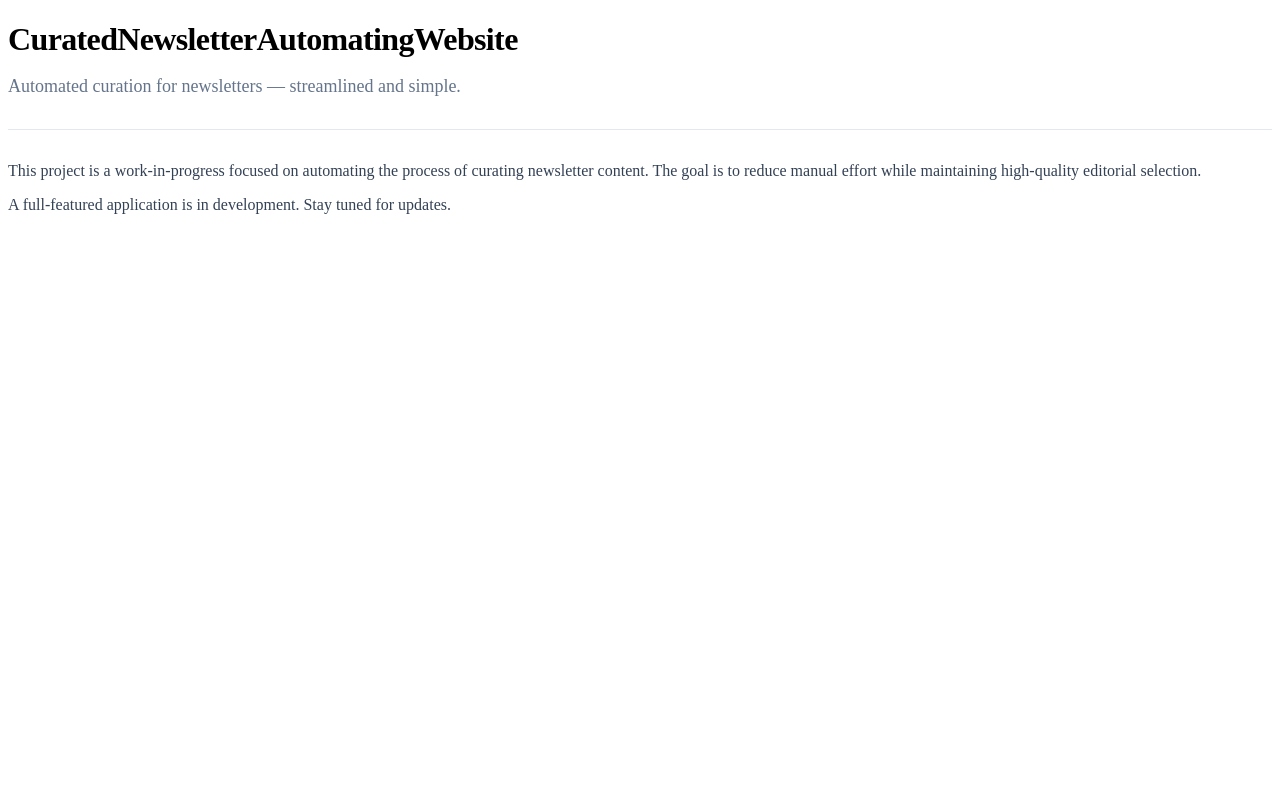
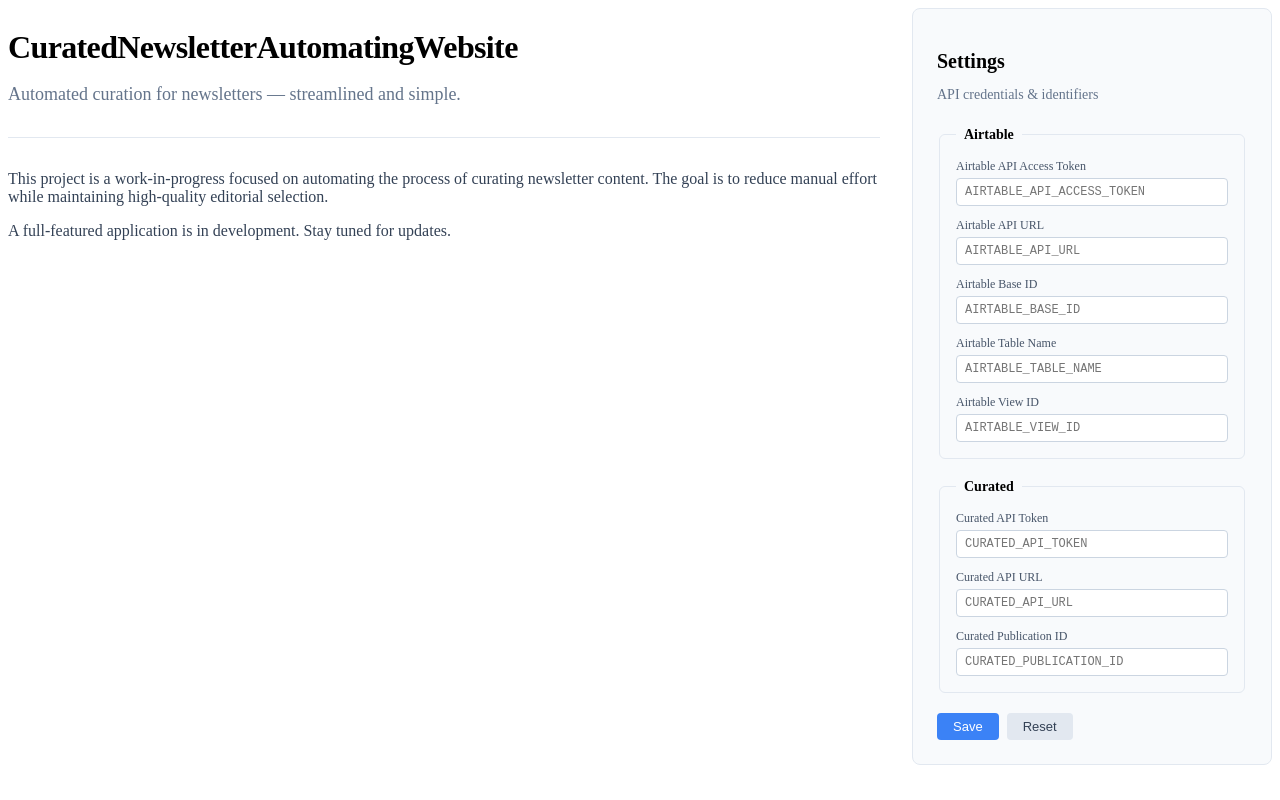
Before and after one commit to Automating-Curated-Newsletter/CuratedNewsletterAutomatingWebsite, a SvelteKit app: page / in a window 1280 px wide. Built offline with nearby package versions, Linux system fonts and the light colour scheme.

Commit message:
Move form to main page

```diff
--- a/src/routes/+page.svelte
+++ b/src/routes/+page.svelte
@@ -3,6 +3,57 @@
 	<meta name="description" content="Automated curation for newsletters — streamlined and simple." />
 </svelte:head>
 
+<script lang="ts">
+	const fields = [
+		{ key: 'AIRTABLE_API_ACCESS_TOKEN', label: 'Airtable API Access Token', group: 'airtable' },
+		{ key: 'AIRTABLE_API_URL', label: 'Airtable API URL', group: 'airtable' },
+		{ key: 'AIRTABLE_BASE_ID', label: 'Airtable Base ID', group: 'airtable' },
+		{ key: 'AIRTABLE_TABLE_NAME', label: 'Airtable Table Name', group: 'airtable' },
+		{ key: 'AIRTABLE_VIEW_ID', label: 'Airtable View ID', group: 'airtable' },
+		{ key: 'CURATED_API_TOKEN', label: 'Curated API Token', group: 'curated' },
+		{ key: 'CURATED_API_URL', label: 'Curated API URL', group: 'curated' },
+		{ key: 'CURATED_PUBLICATION_ID', label: 'Curated Publication ID', group: 'curated' }
+	] as const;
+
+	const STORAGE_KEY = 'curation-settings';
+
+	function loadSettings(): Record<string, string> {
+		if (typeof localStorage === 'undefined') return {};
+		try {
+			const raw = localStorage.getItem(STORAGE_KEY);
+			return raw ? JSON.parse(raw) : {};
+		} catch {
+			return {};
+		}
+	}
+
+	let values = $state(loadSettings());
+	let saved = $state(false);
+
+	function getValue(key: string): string {
+		return values[key] ?? '';
+	}
+
+	function setValue(key: string, val: string) {
+		values[key] = val;
+	}
+
+	function handleSubmit(e: Event) {
+		e.preventDefault();
+		localStorage.setItem(STORAGE_KEY, JSON.stringify(values));
+		saved = true;
+		setTimeout(() => (saved = false), 2000);
+	}
+
+	function handleReset() {
+		values = {};
+		localStorage.removeItem(STORAGE_KEY);
+		saved = false;
+	}
+</script>
+
+<div class="layout">
+	<main>
 		<h1>CuratedNewsletterAutomatingWebsite</h1>
 		<p class="subtitle">Automated curation for newsletters — streamlined and simple.</p>
 
@@ -15,8 +66,64 @@
 		</p>
 
 		<p>A full-featured application is in development. Stay tuned for updates.</p>
+	</main>
+
+	<aside class="sidebar">
+		<h2>Settings</h2>
+		<p class="sidebar-subtitle">API credentials & identifiers</p>
+
+		<form onsubmit={handleSubmit}>
+			<fieldset>
+				<legend>Airtable</legend>
+				{#each fields.filter((f) => f.group === 'airtable') as field}
+					<label>
+						<span>{field.label}</span>
+						<input
+							type="text"
+							name={field.key}
+							placeholder={field.key}
+							value={getValue(field.key)}
+							oninput={(e) => setValue(field.key, e.currentTarget.value)}
+						/>
+					</label>
+				{/each}
+			</fieldset>
+
+			<fieldset>
+				<legend>Curated</legend>
+				{#each fields.filter((f) => f.group === 'curated') as field}
+					<label>
+						<span>{field.label}</span>
+						<input
+							type="text"
+							name={field.key}
+							placeholder={field.key}
+							value={getValue(field.key)}
+							oninput={(e) => setValue(field.key, e.currentTarget.value)}
+						/>
+					</label>
+				{/each}
+			</fieldset>
+
+			<div class="actions">
+				<button type="submit">Save</button>
+				<button type="button" onclick={handleReset}>Reset</button>
+			</div>
+		</form>
+
+		{#if saved}
+			<p class="toast">Settings saved to localStorage.</p>
+		{/if}
+	</aside>
+</div>
 
 <style>
+	.layout {
+		display: grid;
+		grid-template-columns: 1fr 360px;
+		gap: 2rem;
+		align-items: start;
+	}
 	h1 {
 		font-size: 2rem;
 		font-weight: 700;
@@ -37,4 +144,94 @@
 		border-top: 1px solid #e2e8f0;
 		margin: 2rem 0;
 	}
+	.sidebar {
+		background: #f8fafc;
+		border: 1px solid #e2e8f0;
+		border-radius: 0.5rem;
+		padding: 1.5rem;
+	}
+	.sidebar h2 {
+		font-size: 1.25rem;
+		font-weight: 600;
+		margin-bottom: 0.25rem;
+	}
+	.sidebar-subtitle {
+		font-size: 0.875rem;
+		color: #64748b;
+		margin-bottom: 1.5rem;
+	}
+	form {
+		display: flex;
+		flex-direction: column;
+		gap: 1.25rem;
+	}
+	fieldset {
+		border: 1px solid #e2e8f0;
+		border-radius: 0.375rem;
+		padding: 1rem;
+	}
+	legend {
+		font-weight: 600;
+		font-size: 0.875rem;
+		padding: 0 0.5rem;
+	}
+	label {
+		display: flex;
+		flex-direction: column;
+		gap: 0.25rem;
+		margin-bottom: 0.75rem;
+	}
+	label:last-child {
+		margin-bottom: 0;
+	}
+	label span {
+		font-size: 0.75rem;
+		color: #475569;
+	}
+	input {
+		padding: 0.375rem 0.5rem;
+		border: 1px solid #cbd5e1;
+		border-radius: 0.25rem;
+		font-family: monospace;
+		font-size: 0.75rem;
+	}
+	input:focus {
+		outline: none;
+		border-color: #3b82f6;
+		box-shadow: 0 0 0 2px rgba(59, 130, 246, 0.25);
+	}
+	.actions {
+		display: flex;
+		gap: 0.5rem;
+	}
+	button {
+		padding: 0.375rem 1rem;
+		border: none;
+		border-radius: 0.25rem;
+		font-size: 0.8125rem;
+		font-weight: 500;
+		cursor: pointer;
+	}
+	button[type='submit'] {
+		background: #3b82f6;
+		color: #fff;
+	}
+	button[type='submit']:hover {
+		background: #2563eb;
+	}
+	button[type='button'] {
+		background: #e2e8f0;
+		color: #334155;
+	}
+	button[type='button']:hover {
+		background: #cbd5e1;
+	}
+	.toast {
+		margin-top: 0.75rem;
+		padding: 0.5rem 0.75rem;
+		background: #dcfce7;
+		color: #166534;
+		border-radius: 0.25rem;
+		font-size: 0.75rem;
+	}
 </style>
--- a/src/routes/settings/+page.svelte
+++ /dev/null
@@ -1,182 +0,0 @@
-<svelte:head>
-	<title>Settings — CuratedNewsletterAutomatingWebsite</title>
-</svelte:head>
-
-<script lang="ts">
-	const fields = [
-		{ key: 'AIRTABLE_API_ACCESS_TOKEN', label: 'Airtable API Access Token', group: 'airtable' },
-		{ key: 'AIRTABLE_API_URL', label: 'Airtable API URL', group: 'airtable' },
-		{ key: 'AIRTABLE_BASE_ID', label: 'Airtable Base ID', group: 'airtable' },
-		{ key: 'AIRTABLE_TABLE_NAME', label: 'Airtable Table Name', group: 'airtable' },
-		{ key: 'AIRTABLE_VIEW_ID', label: 'Airtable View ID', group: 'airtable' },
-		{ key: 'CURATED_API_TOKEN', label: 'Curated API Token', group: 'curated' },
-		{ key: 'CURATED_API_URL', label: 'Curated API URL', group: 'curated' },
-		{ key: 'CURATED_PUBLICATION_ID', label: 'Curated Publication ID', group: 'curated' }
-	] as const;
-
-	const STORAGE_KEY = 'curation-settings';
-
-	function loadSettings(): Record<string, string> {
-		if (typeof localStorage === 'undefined') return {};
-		try {
-			const raw = localStorage.getItem(STORAGE_KEY);
-			return raw ? JSON.parse(raw) : {};
-		} catch {
-			return {};
-		}
-	}
-
-	let values = $state(loadSettings());
-	let saved = $state(false);
-
-	function getValue(key: string): string {
-		return values[key] ?? '';
-	}
-
-	function setValue(key: string, val: string) {
-		values[key] = val;
-	}
-
-	function handleSubmit(e: Event) {
-		e.preventDefault();
-		localStorage.setItem(STORAGE_KEY, JSON.stringify(values));
-		saved = true;
-		setTimeout(() => (saved = false), 2000);
-	}
-
-	function handleReset() {
-		values = {};
-		localStorage.removeItem(STORAGE_KEY);
-		saved = false;
-	}
-</script>
-
-<h1>Settings</h1>
-<p class="subtitle">Configure API credentials and identifiers used by the curation pipeline.</p>
-
-<form onsubmit={handleSubmit}>
-	<fieldset>
-		<legend>Airtable</legend>
-		{#each fields.filter((f) => f.group === 'airtable') as field}
-			<label>
-				<span>{field.label}</span>
-				<input
-					type="text"
-					name={field.key}
-					placeholder={field.key}
-					value={getValue(field.key)}
-					oninput={(e) => setValue(field.key, e.currentTarget.value)}
-				/>
-			</label>
-		{/each}
-	</fieldset>
-
-	<fieldset>
-		<legend>Curated</legend>
-		{#each fields.filter((f) => f.group === 'curated') as field}
-			<label>
-				<span>{field.label}</span>
-				<input
-					type="text"
-					name={field.key}
-					placeholder={field.key}
-					value={getValue(field.key)}
-					oninput={(e) => setValue(field.key, e.currentTarget.value)}
-				/>
-			</label>
-		{/each}
-	</fieldset>
-
-	<div class="actions">
-		<button type="submit">Save</button>
-		<button type="button" onclick={handleReset}>Reset</button>
-	</div>
-</form>
-
-{#if saved}
-	<p class="toast">Settings saved to localStorage.</p>
-{/if}
-
-<style>
-	h1 {
-		font-size: 2rem;
-		font-weight: 700;
-		letter-spacing: -0.02em;
-		margin-bottom: 0.5rem;
-	}
-	.subtitle {
-		font-size: 1.125rem;
-		color: #64748b;
-		margin-bottom: 2rem;
-	}
-	form {
-		display: flex;
-		flex-direction: column;
-		gap: 2rem;
-	}
-	fieldset {
-		border: 1px solid #e2e8f0;
-		border-radius: 0.5rem;
-		padding: 1.5rem;
-	}
-	legend {
-		font-weight: 600;
-		padding: 0 0.5rem;
-	}
-	label {
-		display: flex;
-		flex-direction: column;
-		gap: 0.25rem;
-		margin-bottom: 1rem;
-	}
-	label span {
-		font-size: 0.875rem;
-		color: #475569;
-	}
-	input {
-		padding: 0.5rem 0.75rem;
-		border: 1px solid #cbd5e1;
-		border-radius: 0.375rem;
-		font-family: monospace;
-		font-size: 0.875rem;
-	}
-	input:focus {
-		outline: none;
-		border-color: #3b82f6;
-		box-shadow: 0 0 0 2px rgba(59, 130, 246, 0.25);
-	}
-	.actions {
-		display: flex;
-		gap: 0.75rem;
-	}
-	button {
-		padding: 0.5rem 1.25rem;
-		border: none;
-		border-radius: 0.375rem;
-		font-size: 0.875rem;
-		font-weight: 500;
-		cursor: pointer;
-	}
-	button[type='submit'] {
-		background: #3b82f6;
-		color: #fff;
-	}
-	button[type='submit']:hover {
-		background: #2563eb;
-	}
-	button[type='button'] {
-		background: #e2e8f0;
-		color: #334155;
-	}
-	button[type='button']:hover {
-		background: #cbd5e1;
-	}
-	.toast {
-		margin-top: 1rem;
-		padding: 0.75rem 1rem;
-		background: #dcfce7;
-		color: #166534;
-		border-radius: 0.375rem;
-		font-size: 0.875rem;
-	}
-</style>
```
Lines whose indentation alone changed are shown as unchanged.
